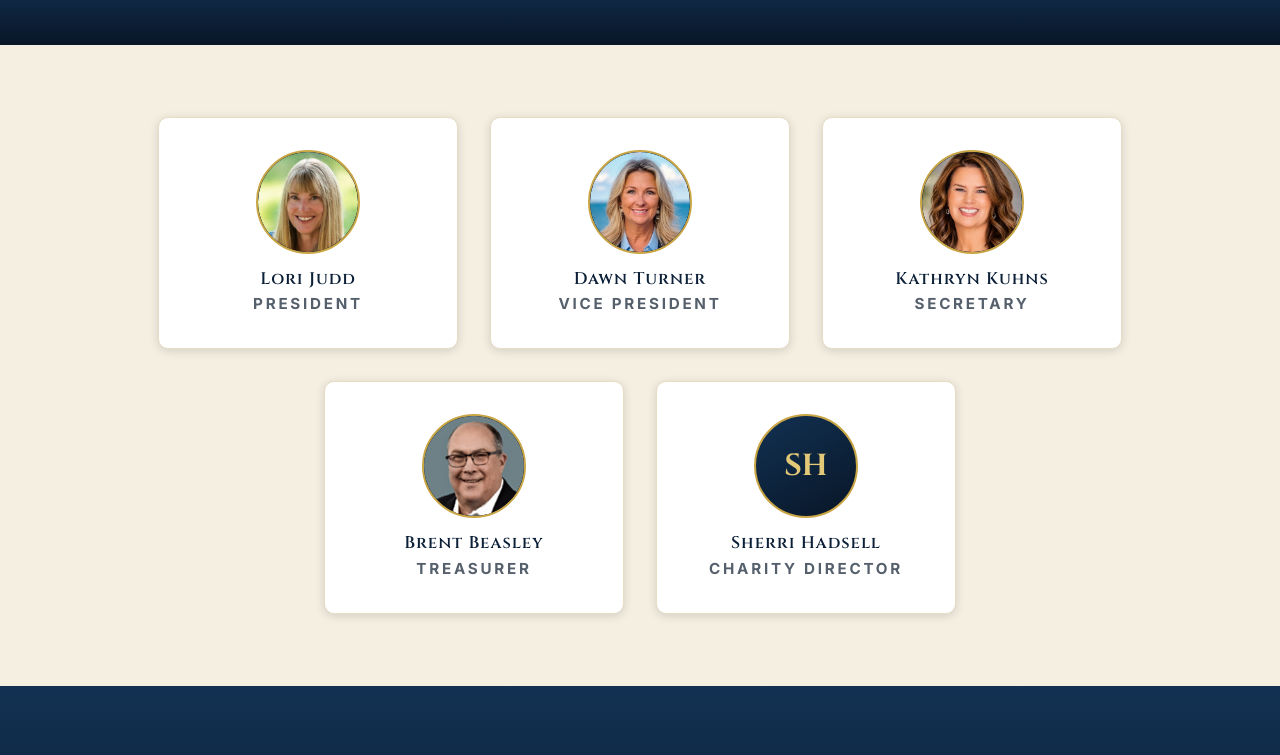
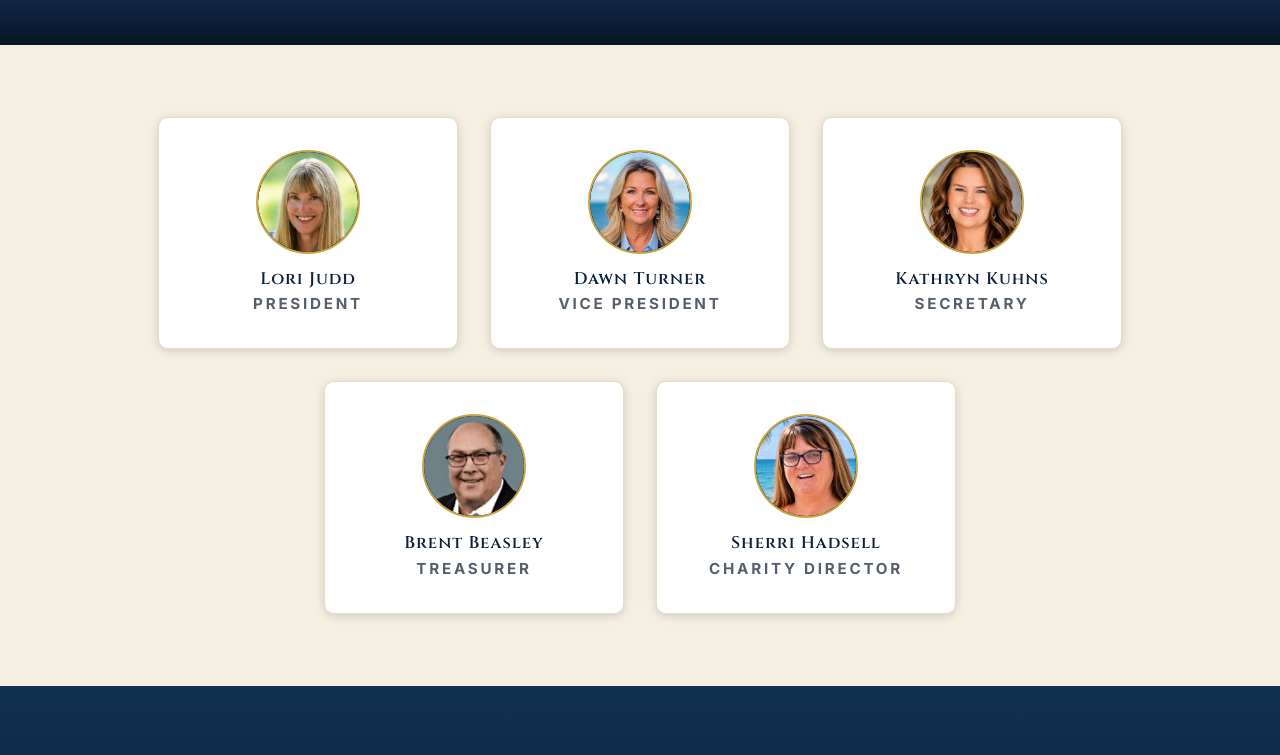
Before and after one commit to ccola4me2/cruisingforchange, a plain HTML site: page public/board.html in a window 1280 px wide. Shown: the part 324-1079 px from the top of the page. Drawn offline with Linux system fonts and the light colour scheme.

Commit message:
Board page: Sherri's headshot on her card
Co-Authored-By: Claude Opus 5.5 <noreply@anthropic.com>

```diff
--- a/public/board.html
+++ b/public/board.html
@@ -81,7 +81,7 @@
           <p class="team-role">Treasurer</p>
         </div>
         <div class="card team-card">
-          <div class="avatar" aria-hidden="true">SH</div>
+          <div class="avatar avatar-photo"><img src="assets/img/board-sherri-hadsell.jpg" alt="Sherri Hadsell" width="312" height="312"></div>
           <h3>Sherri Hadsell</h3>
           <p class="team-role">Charity Director</p>
         </div>
```
Also changed, not shown: public/assets/img/board-sherri-hadsell.jpg (added).
